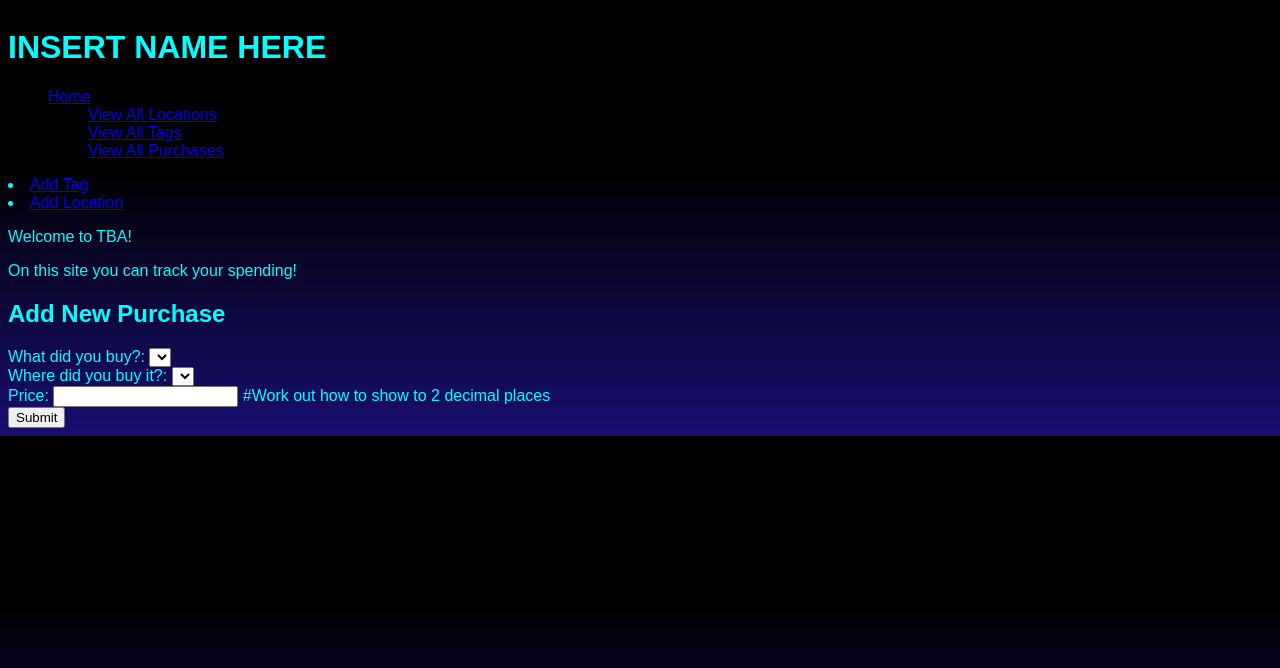
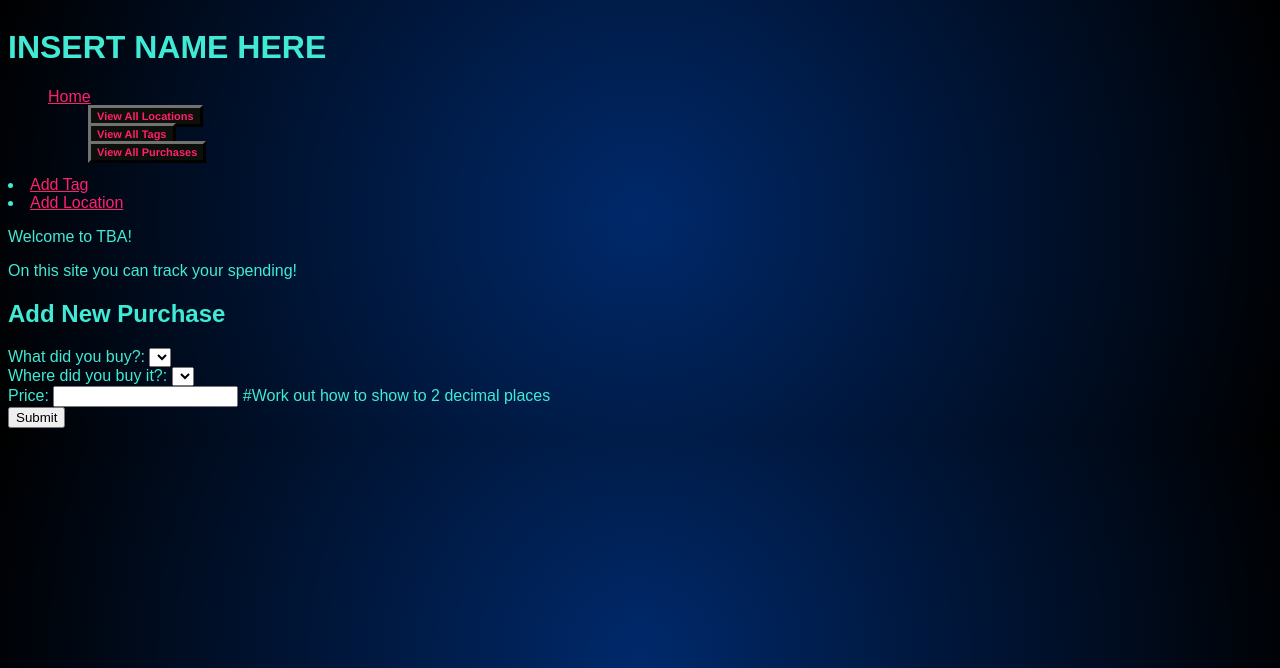
Before and after one commit to jdnolan93/spending_tracker_project, a Flask app: page / in a window 1280 px wide. Shown: the top 668 px of the page. Run offline with Flask 2, Linux system fonts and the light colour scheme; lists and menus that the app fills with data are empty.

Commit message:
added buttons

```diff
--- a/static/style.css
+++ b/static/style.css
@@ -1,29 +1,29 @@
 body{
-    background: rgb(24,14,112);
-    background: linear-gradient(0deg, rgba(24,14,112,1) 0%, rgba(0,0,0,1) 62%);
+    background: rgb(0,41,107);
+    background: radial-gradient(circle, rgba(0,41,107,1) 0%, rgba(0,0,0,1) 100%);
     font-family: Arial, Helvetica, sans-serif;
-    color: aqua;
+    color: #41EAD4;
     display: flex;
     flex-direction: column;
 
-};
-
-.site_title{
-    color:springgreen;
-    display: flex;
-    justify-content: center;
-};
-
-.menu{
-    display: flex;
-    justify-content: center;
-};
-
-h2{
-    color: tomato;
 }
 
 ul{
     list-style-type: none;
-    color: springgreen;
 }
+
+a {
+    color: #FF206E;
+}
+
+.button {
+    font: bold 11px Helvetica;
+    text-decoration: none;
+    background-color: #0C0F0A;
+    color: #FF206E;
+    padding: 2px 6px 2px 6px;
+    border-top: 3px solid #727272;
+    border-right: 3px solid #000000;
+    border-bottom: 3px solid #020202;
+    border-left: 3px solid #727272;
+}
--- a/templates/base.html
+++ b/templates/base.html
@@ -15,21 +15,21 @@
                 <li>
 
                     <ul>
-                        <li><a href="/places">View All Locations</a></li>
+                        <li><a href="/places" class="button">View All Locations</a></li>
                         <!-- <li><a href="/places/new">Add Location</a></li> -->
                     </ul>
                 </li>
                 <li>
 
                     <ul>
-                        <li><a href="/tags">View All Tags</a></li>
+                        <li><a href="/tags" class="button">View All Tags</a></li>
                         <!-- <li><a href="/tags/new">Add Tag</a></li> -->
                     </ul>
                 </li>
                 <li>
 
                     <ul>
-                        <li><a href="/purchases">View All Purchases</a></li>
+                        <li><a href="/purchases" class="button">View All Purchases</a></li>
                         <!-- <li><a href="/purchases/new">Add</a></li> -->
                     </ul>
                 </li>
```
